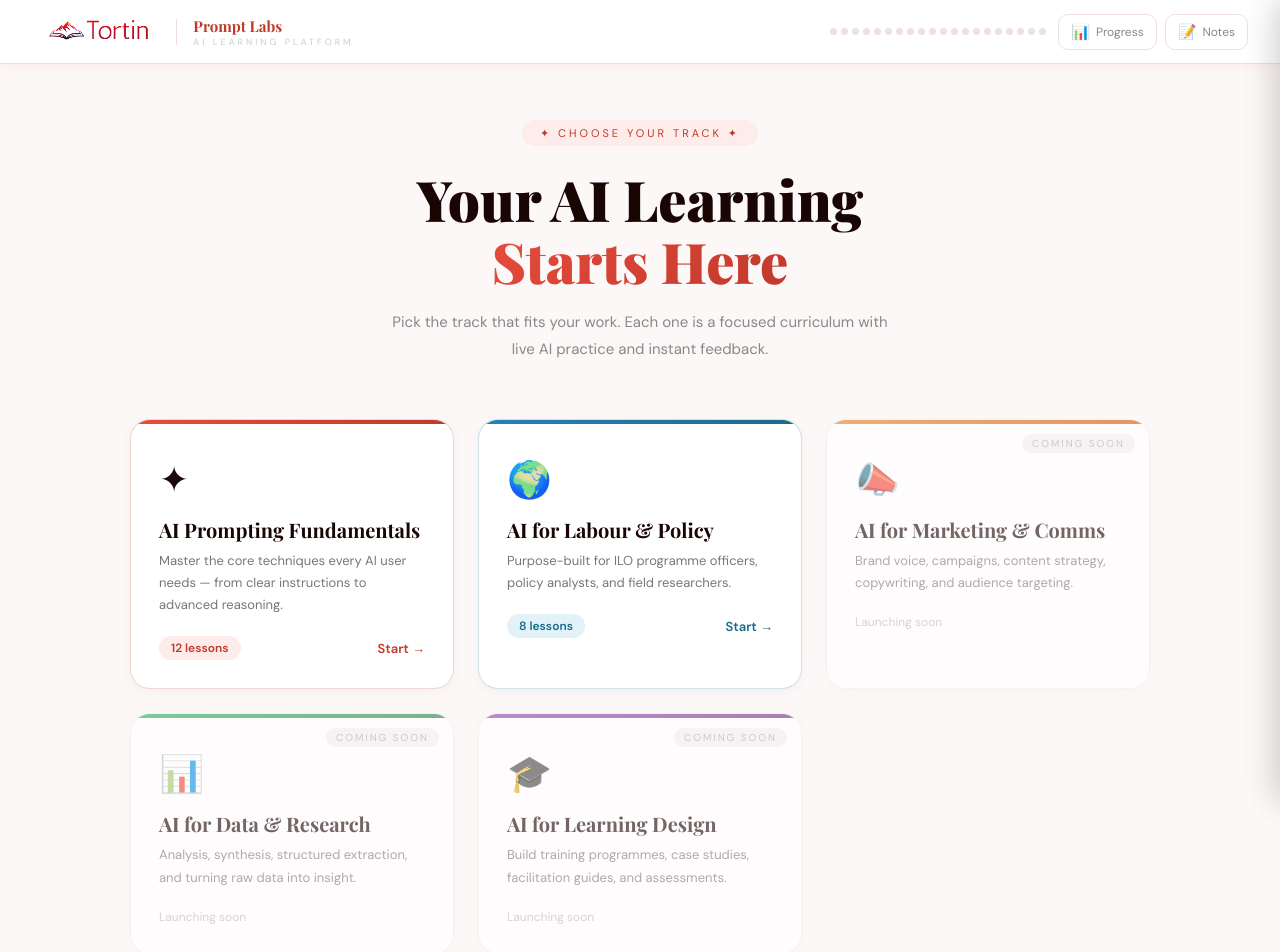
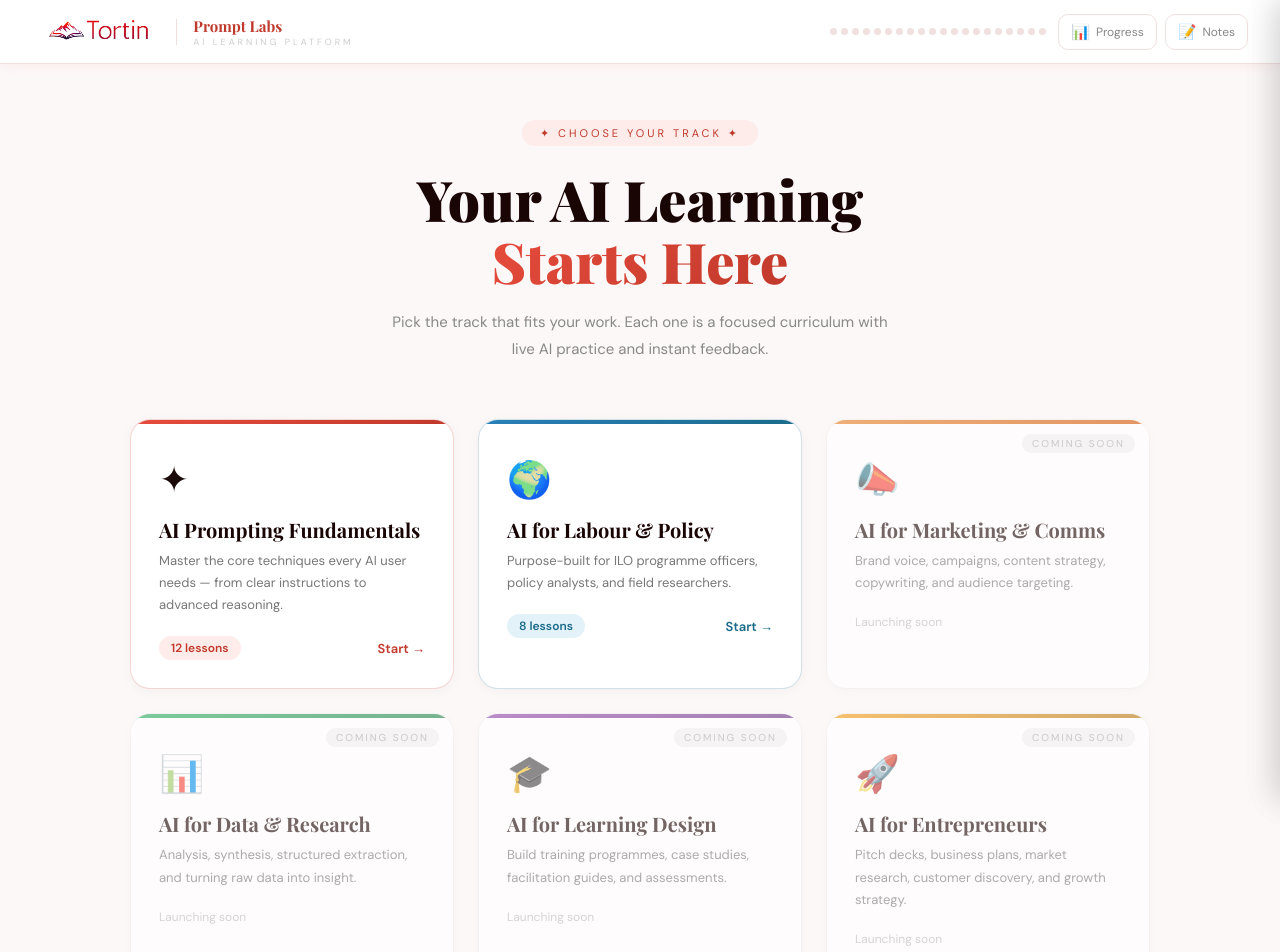
Before and after one commit to ShezGitHub/tortin-prompt-labs, a React (Vite) app: page / in a window 1280 px wide. Shown: the top 952 px of the page. Built offline with nearby package versions, Linux system fonts and the light colour scheme.

Commit message:
feat: add AI for Entrepreneurs track (coming soon)
Co-Authored-By: Claude Sonnet 4.6 <noreply@anthropic.com>

```diff
--- a/src/App.jsx
+++ b/src/App.jsx
@@ -930,6 +930,17 @@ const TRACKS = [
     color: "#6c3483",
     colorLight: "#f4ecfa",
     colorGrad: "linear-gradient(135deg, #8e44ad, #6c3483)",
+    categories: [],
+    available: false
+  },
+  {
+    id: "entrepreneurs",
+    title: "AI for Entrepreneurs",
+    tagline: "Pitch decks, business plans, market research, customer discovery, and growth strategy.",
+    icon: "🚀",
+    color: "#b7770d",
+    colorLight: "#fef9ec",
+    colorGrad: "linear-gradient(135deg, #f39c12, #b7770d)",
     categories: [],
     available: false
   }
```
